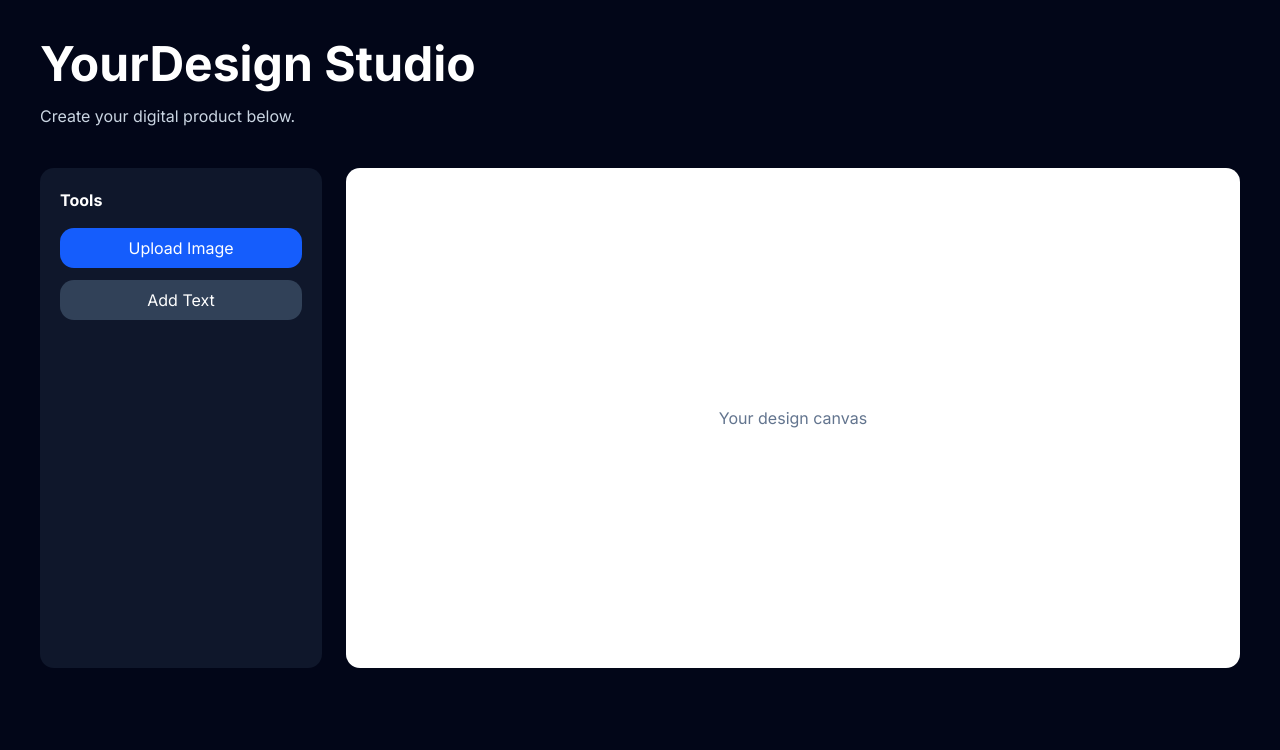
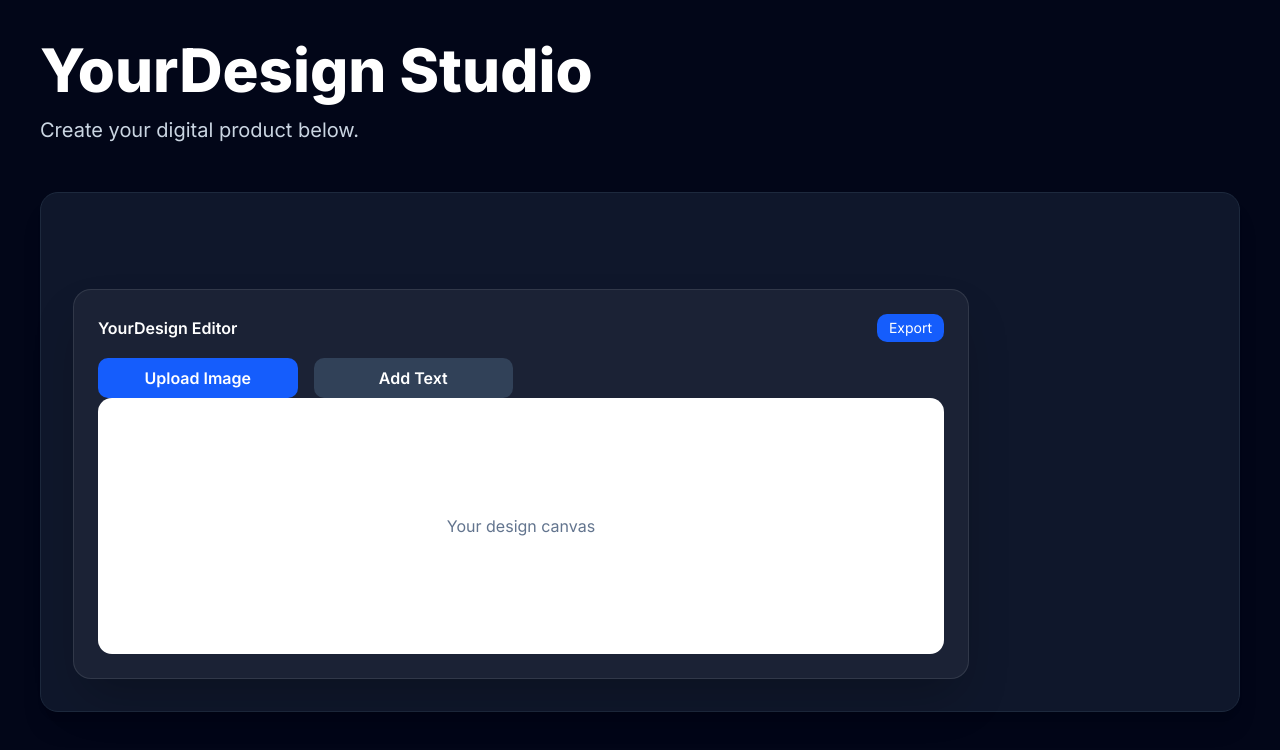
Before and after one commit to Stewey95/yourdesign, a Next.js app: page /create in a window 1280 px wide. Shown: the top 750 px of the page. Built offline with nearby package versions, Linux system fonts and the light colour scheme.

Commit message:
Add working design editor upload

```diff
--- a/app/create/page.tsx
+++ b/app/create/page.tsx
@@ -1,38 +1,21 @@
+import EditorPreview from "../../components/EditorPreview";
+
 export default function CreatePage() {
   return (
     <main className="min-h-screen bg-slate-950 text-white p-10">
-      <h1 className="text-5xl font-bold mb-4">
-        YourDesign Studio
-      </h1>
+      <section className="max-w-7xl mx-auto">
+        <h1 className="text-6xl font-extrabold mb-4">
+          YourDesign Studio
+        </h1>
 
-      <p className="text-slate-300 mb-10">
-        Create your digital product below.
-      </p>
+        <p className="text-xl text-slate-300 mb-12">
+          Create your digital product below.
+        </p>
 
-      <div className="grid grid-cols-4 gap-6">
-
-        <div className="bg-slate-900 rounded-xl p-5">
-          <h2 className="font-bold mb-4">
-            Tools
-          </h2>
-
-          <button className="bg-blue-600 rounded-xl px-4 py-2 w-full mb-3">
-            Upload Image
-          </button>
-
-          <button className="bg-slate-700 rounded-xl px-4 py-2 w-full">
-            Add Text
-          </button>
+        <div className="bg-slate-900 rounded-2xl p-8 shadow-xl border border-slate-800">
+          <EditorPreview />
         </div>
-
-
-        <div className="col-span-3 bg-white rounded-xl h-[500px] flex items-center justify-center text-slate-500">
-
-          Your design canvas
-
-        </div>
-
-      </div>
+      </section>
     </main>
   );
 }
--- a/components/EditorPreview.tsx
+++ b/components/EditorPreview.tsx
@@ -1,10 +1,22 @@
+"use client";
+
+import { useState } from "react";
+
 export default function EditorPreview() {
+  const [image, setImage] = useState<string | null>(null);
+
+  const handleImageUpload = (event: React.ChangeEvent<HTMLInputElement>) => {
+    const file = event.target.files?.[0];
+
+    if (file) {
+      setImage(URL.createObjectURL(file));
+    }
+  };
+
   return (
     <div className="mt-16 w-full max-w-4xl rounded-2xl border border-white/10 bg-white/5 p-6 shadow-2xl">
       <div className="mb-4 flex items-center justify-between">
-        <p className="font-semibold text-white">
-          YourDesign Editor
-        </p>
+        <p className="font-semibold text-white">YourDesign Editor</p>
 
         <button className="rounded-lg bg-blue-600 px-3 py-1 text-sm text-white">
           Export
@@ -12,25 +24,34 @@ export default function EditorPreview() {
       </div>
 
       <div className="grid gap-4 md:grid-cols-4">
-        <div className="rounded-xl bg-slate-900 p-4 text-sm text-slate-300">
-          Templates
-          <br />
-          Text
-          <br />
-          Images
-          <br />
-          AI Tools
-        </div>
+<label className="flex h-10 items-center justify-center w-full cursor-pointer rounded-lg bg-blue-600 px-4 font-semibold text-white">
+  Upload Image
+  <input
+    type="file"
+    accept="image/*"
+    onChange={handleImageUpload}
+    className="hidden"
+  />
+</label>
 
-        <div className="col-span-3 flex h-64 items-center justify-center rounded-xl bg-white text-slate-900">
-          <div className="text-center">
-            <h3 className="text-2xl font-bold">
-              Your Design
-            </h3>
-            <p>Create something amazing</p>
+         <button className="w-full rounded-lg bg-slate-700 px-4 py-2 font-semibold text-white">
+            Add Text
+          </button>
           </div>
+
+
+        <div className="col-span-3 flex h-64 items-center justify-center rounded-xl bg-white text-slate-500">
+          {image ? (
+            <img
+              src={image}
+              alt="Uploaded design"
+              className="max-h-full max-w-full rounded-lg"
+            />
+          ) : (
+            <p>Your design canvas</p>
+          )}
         </div>
       </div>
-    </div>
+
   );
 }
```
